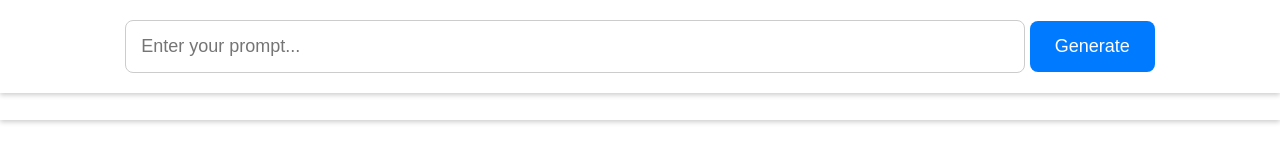
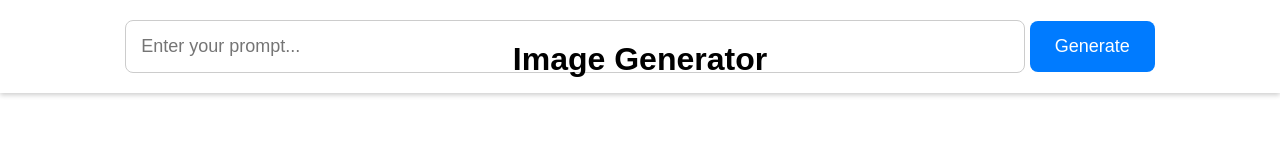
Before and after one commit to McDevYT/ImageGenerator, a plain HTML site: page index.html in a window 1280 px wide. Drawn offline with Linux system fonts and the light colour scheme.

Commit message:
Update styles.css

```diff
--- a/styles.css
+++ b/styles.css
@@ -18,11 +18,9 @@ body {
     position: fixed; /* Fixed the input bar at the top */
     top: 0;
     left: 0;
-    right: 0;
-    background-color: white; /* Background color for the input bar */
+    right: 0;/* Background color for the input bar */
     padding: 20px; /* Increased padding for bigger input field */
-    box-shadow: 0 2px 5px rgba(0, 0, 0, 0.2); /* Shadow effect */
-    z-index: 1000; /* Ensure it is on top of other elements */
+    z-index: 1001; /* Ensure it is on top of other elements */
     text-align: center; /* Centering the content inside the input bar */
 }
 
```
